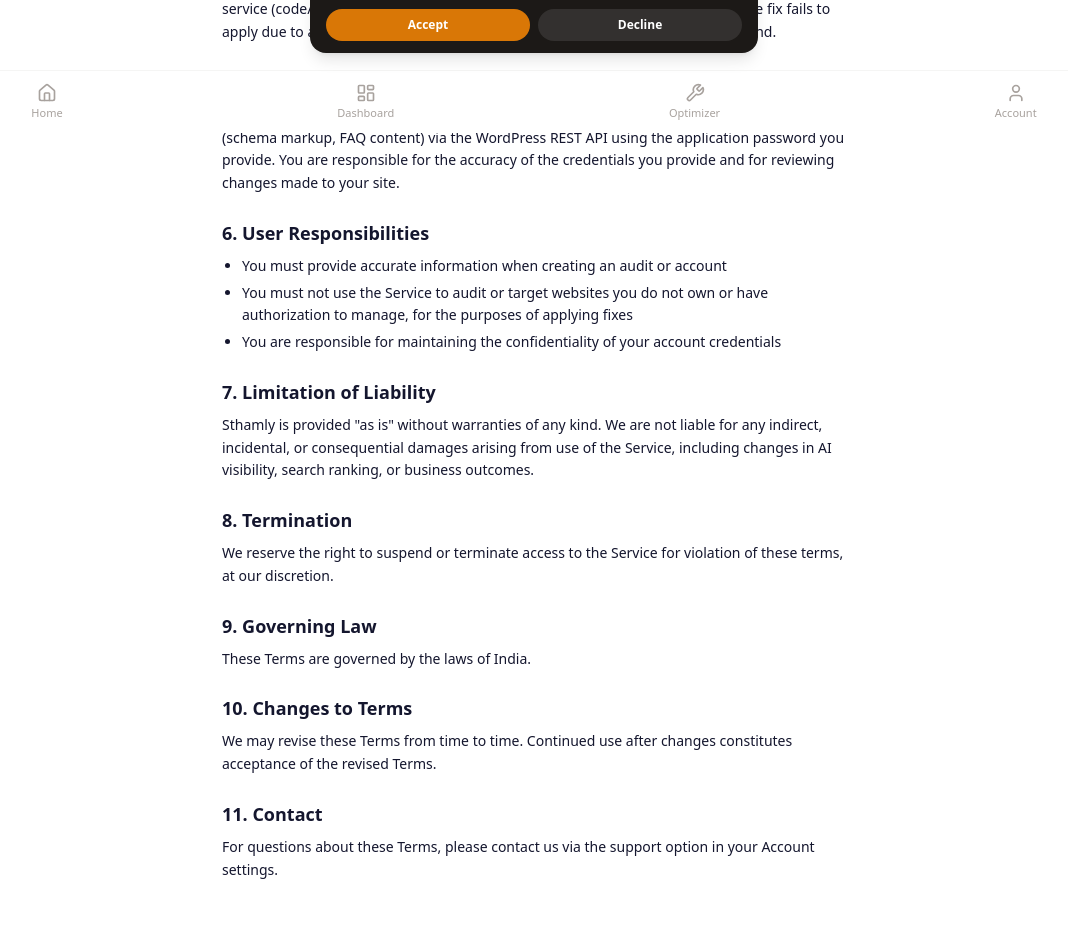
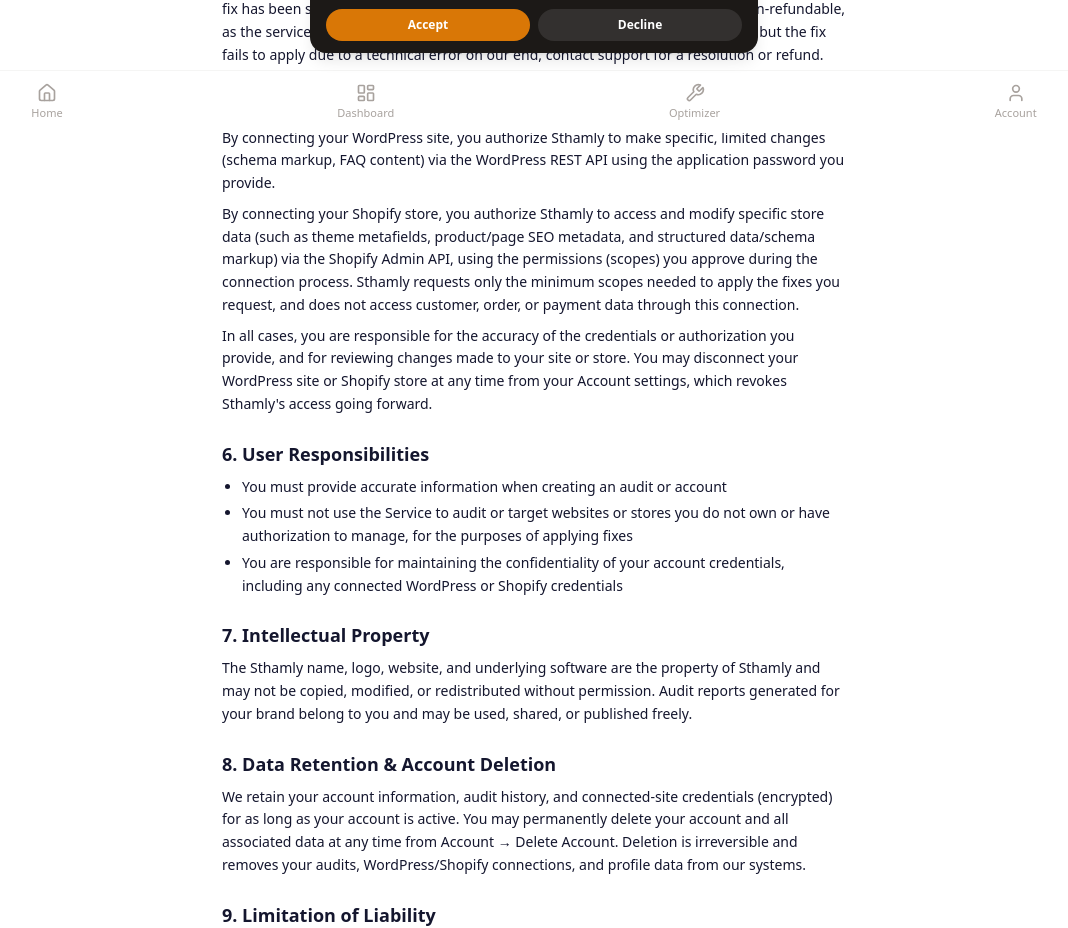
Before and after one commit to rksaini3/Sthamlyst, a Next.js app: page /terms in a window 1280 px wide. Shown: the part 667-1595 px from the top of the page, without its empty margins (106-1174 px from the left). Built offline with nearby package versions, Linux system fonts and the light colour scheme; no server answers.

Commit message:
Update page.tsx

```diff
--- a/app/terms/page.tsx
+++ b/app/terms/page.tsx
@@ -1,8 +1,8 @@
 export default function TermsPage() {
   return (
-    <main className="min-h-screen px-6 py-12 max-w-2xl mx-auto pb-24 text-[#14162E]">
+    <main className="min-h-screen px-6 py-12 max-w-2xl mx-auto pb-24 text-[#14162E] dark:text-stone-100 bg-white dark:bg-[#0B0C1A]">
       <h1 className="text-3xl font-bold mb-2">Terms & Conditions</h1>
-      <p className="text-sm text-gray-500 mb-8">Last updated: September 2026</p>
+      <p className="text-sm text-gray-500 dark:text-stone-400 mb-8">Last updated: September 2026</p>
 
       <section className="space-y-6 text-sm leading-relaxed">
         <div>
@@ -18,8 +18,8 @@
           <p>
             Sthamly provides AI visibility auditing for brands and local businesses,
             covering AI model mentions (via third-party AI providers) and Google search
-            presence, along with optional paid fixes applied to a connected WordPress
-            site or, where available, a Google Business Profile.
+            presence, along with optional paid fixes applied to a connected website
+            (WordPress or Shopify) or, where available, a Google Business Profile.
           </p>
         </div>
 
@@ -39,20 +39,33 @@
           <p>
             One-time fixes (₹499) and subscription plans (₹999/month) are processed via
             Razorpay. Once a fix has been successfully applied to your connected
-            website, the fee is non-refundable, as the service (code/markup insertion)
-            has been delivered. If a payment succeeds but the fix fails to apply due to
-            a technical error on our end, contact support for a resolution or refund.
+            website or store, the fee is non-refundable, as the service (code/markup
+            insertion) has been delivered. If a payment succeeds but the fix fails to
+            apply due to a technical error on our end, contact support for a resolution
+            or refund.
           </p>
         </div>
 
         <div>
-          <h2 className="font-semibold text-lg mb-2">5. WordPress Connection</h2>
+          <h2 className="font-semibold text-lg mb-2">5. Store & Website Connections</h2>
           <p>
             By connecting your WordPress site, you authorize Sthamly to make specific,
             limited changes (schema markup, FAQ content) via the WordPress REST API
-            using the application password you provide. You are responsible for the
-            accuracy of the credentials you provide and for reviewing changes made to
-            your site.
+            using the application password you provide.
+          </p>
+          <p className="mt-2">
+            By connecting your Shopify store, you authorize Sthamly to access and modify
+            specific store data (such as theme metafields, product/page SEO metadata,
+            and structured data/schema markup) via the Shopify Admin API, using the
+            permissions (scopes) you approve during the connection process. Sthamly
+            requests only the minimum scopes needed to apply the fixes you request, and
+            does not access customer, order, or payment data through this connection.
+          </p>
+          <p className="mt-2">
+            In all cases, you are responsible for the accuracy of the credentials or
+            authorization you provide, and for reviewing changes made to your site or
+            store. You may disconnect your WordPress site or Shopify store at any time
+            from your Account settings, which revokes Sthamly's access going forward.
           </p>
         </div>
 
@@ -60,23 +73,45 @@
           <h2 className="font-semibold text-lg mb-2">6. User Responsibilities</h2>
           <ul className="list-disc pl-5 space-y-1">
             <li>You must provide accurate information when creating an audit or account</li>
-            <li>You must not use the Service to audit or target websites you do not own or have authorization to manage, for the purposes of applying fixes</li>
-            <li>You are responsible for maintaining the confidentiality of your account credentials</li>
+            <li>You must not use the Service to audit or target websites or stores you do not own or have authorization to manage, for the purposes of applying fixes</li>
+            <li>You are responsible for maintaining the confidentiality of your account credentials, including any connected WordPress or Shopify credentials</li>
           </ul>
         </div>
 
         <div>
-          <h2 className="font-semibold text-lg mb-2">7. Limitation of Liability</h2>
+          <h2 className="font-semibold text-lg mb-2">7. Intellectual Property</h2>
+          <p>
+            The Sthamly name, logo, website, and underlying software are the property of
+            Sthamly and may not be copied, modified, or redistributed without
+            permission. Audit reports generated for your brand belong to you and may be
+            used, shared, or published freely.
+          </p>
+        </div>
+
+        <div>
+          <h2 className="font-semibold text-lg mb-2">8. Data Retention & Account Deletion</h2>
+          <p>
+            We retain your account information, audit history, and connected-site
+            credentials (encrypted) for as long as your account is active. You may
+            permanently delete your account and all associated data at any time from
+            Account → Delete Account. Deletion is irreversible and removes your audits,
+            WordPress/Shopify connections, and profile data from our systems.
+          </p>
+        </div>
+
+        <div>
+          <h2 className="font-semibold text-lg mb-2">9. Limitation of Liability</h2>
           <p>
             Sthamly is provided "as is" without warranties of any kind. We are not
             liable for any indirect, incidental, or consequential damages arising from
             use of the Service, including changes in AI visibility, search ranking, or
-            business outcomes.
+            business outcomes, or from changes made to a connected website or store
+            through the Service.
           </p>
         </div>
 
         <div>
-          <h2 className="font-semibold text-lg mb-2">8. Termination</h2>
+          <h2 className="font-semibold text-lg mb-2">10. Termination</h2>
           <p>
             We reserve the right to suspend or terminate access to the Service for
             violation of these terms, at our discretion.
@@ -84,17 +119,20 @@
         </div>
 
         <div>
-          <h2 className="font-semibold text-lg mb-2">9. Governing Law</h2>
-          <p>These Terms are governed by the laws of India.</p>
+          <h2 className="font-semibold text-lg mb-2">11. Governing Law</h2>
+          <p>
+            These Terms are governed by the laws of India, and any disputes shall be
+            subject to the exclusive jurisdiction of the courts at Gonda, Uttar Pradesh.
+          </p>
         </div>
 
         <div>
-          <h2 className="font-semibold text-lg mb-2">10. Changes to Terms</h2>
+          <h2 className="font-semibold text-lg mb-2">12. Changes to Terms</h2>
           <p>We may revise these Terms from time to time. Continued use after changes constitutes acceptance of the revised Terms.</p>
         </div>
 
         <div>
-          <h2 className="font-semibold text-lg mb-2">11. Contact</h2>
+          <h2 className="font-semibold text-lg mb-2">13. Contact</h2>
           <p>For questions about these Terms, please contact us via the support option in your Account settings.</p>
         </div>
       </section>
```
